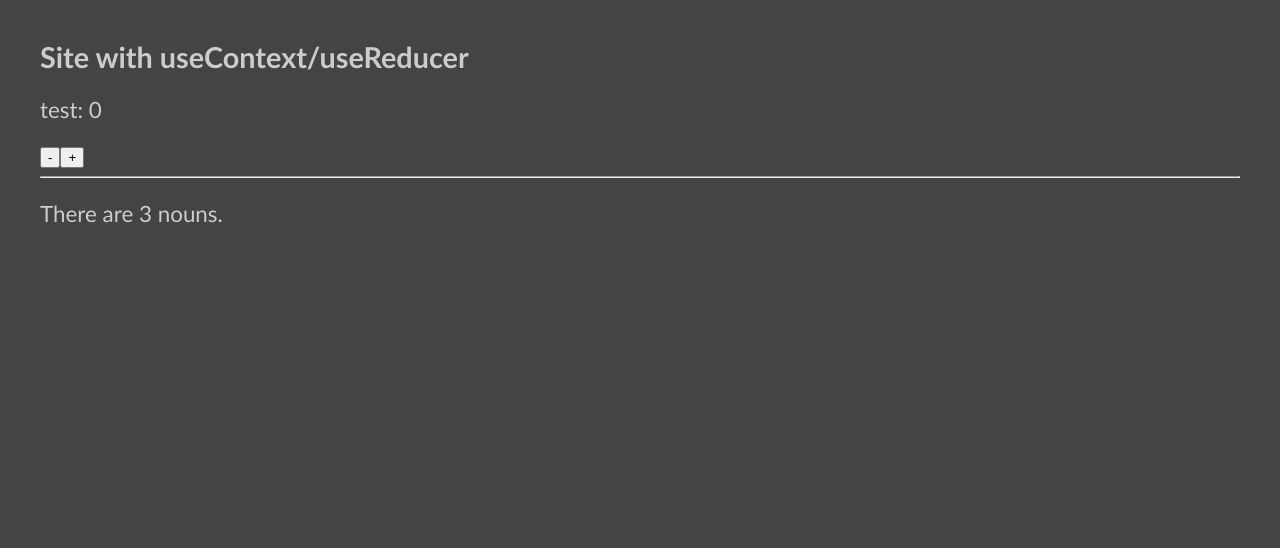
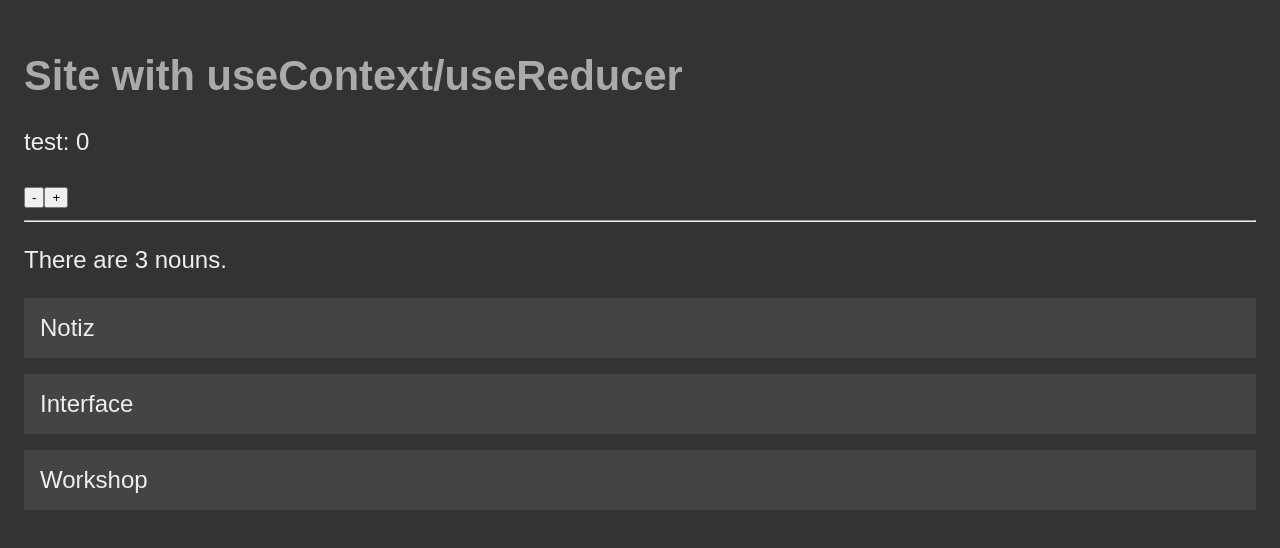
Before and after one commit to saidugurlu/msu-reducer-context, a React (Vite) app: page / in a window 1280 px wide. Shown: the top 548 px of the page. Built offline with nearby package versions, Linux system fonts and the light colour scheme; data requests are answered from the project's data file.

Commit message:
show german nouns with styling

```diff
--- a/src/App.jsx
+++ b/src/App.jsx
@@ -1,6 +1,6 @@
-import { useContext } from 'react';
-import { AppContext } from './AppContext';
-import './App.scss';
+import { useContext } from "react";
+import { AppContext } from "./AppContext";
+import "./App.scss";
 
 function App() {
   const { state, dispatch } = useContext(AppContext);
@@ -12,19 +12,28 @@ function App() {
       <div className="buttonArea">
         <button
           className="decrease"
-                    onClick={() => dispatch({type: "decreaseCount"})}
+          onClick={() => dispatch({ type: "decreaseCount" })}
         >
           -
         </button>
         <button
           className="increase"
-                    onClick={() => dispatch({type:"increaseCount"})}
+          onClick={() => dispatch({ type: "increaseCount" })}
         >
           +
         </button>
       </div>
-            <hr/>
+      <hr />
       <p>There are {state.germanNouns.length} nouns.</p>
+      <div className="germanNounArea">
+        {state.germanNouns.map((noun) => {
+          return (
+            <div className="germanNoun" key={noun.id}>
+              {noun.singular}
+            </div>
+          );
+        })}
+      </div>
     </div>
   );
 }
--- a/src/App.scss
+++ b/src/App.scss
@@ -1,16 +1,45 @@
+body {
+    background-color: #333;
+    color: #eee;
+    font-family: sans-serif;
+    padding: 1rem;
+    font-size: 1.5rem;
 
-body {
-	padding: 2rem;
-	font-family: 'Gill Sans', 'Gill Sans MT', Calibri, 'Trebuchet MS', sans-serif;
-	background-color: #444;
-	color: #ccc;
+    h1 {
+        font-size: 2.6rem;
+        color: #aaa;
+    }
 
-	h1 {
-		font-size: 1.8rem;
-		margin: 0;
-	}
+    h2 {
+        background-color: #222;
+        padding: .2rem .5rem;
+        max-width: 28rem;
+        border-radius: .5rem;
+    }
 
-	p {
-		font-size: 1.4rem;
-	}
+    .countArea {
+        margin-top: 1rem;
+        margin-bottom: 2rem;
+        display: flex;
+
+        button {
+            font-size: 2rem;
+            margin-right: .5rem;
+            width: 4rem;
+        }
+
+        .count {
+            font-size: 2.7rem;
+            margin-left: .8rem;
+            color: orange;
+        }
+    }
+
+    .germanNounArea {
+        .germanNoun {
+            background-color: #444;
+            margin-bottom: 1rem;
+            padding: 1rem;
+        }
+    }
 }
```
Lines whose indentation alone changed are shown as unchanged.
